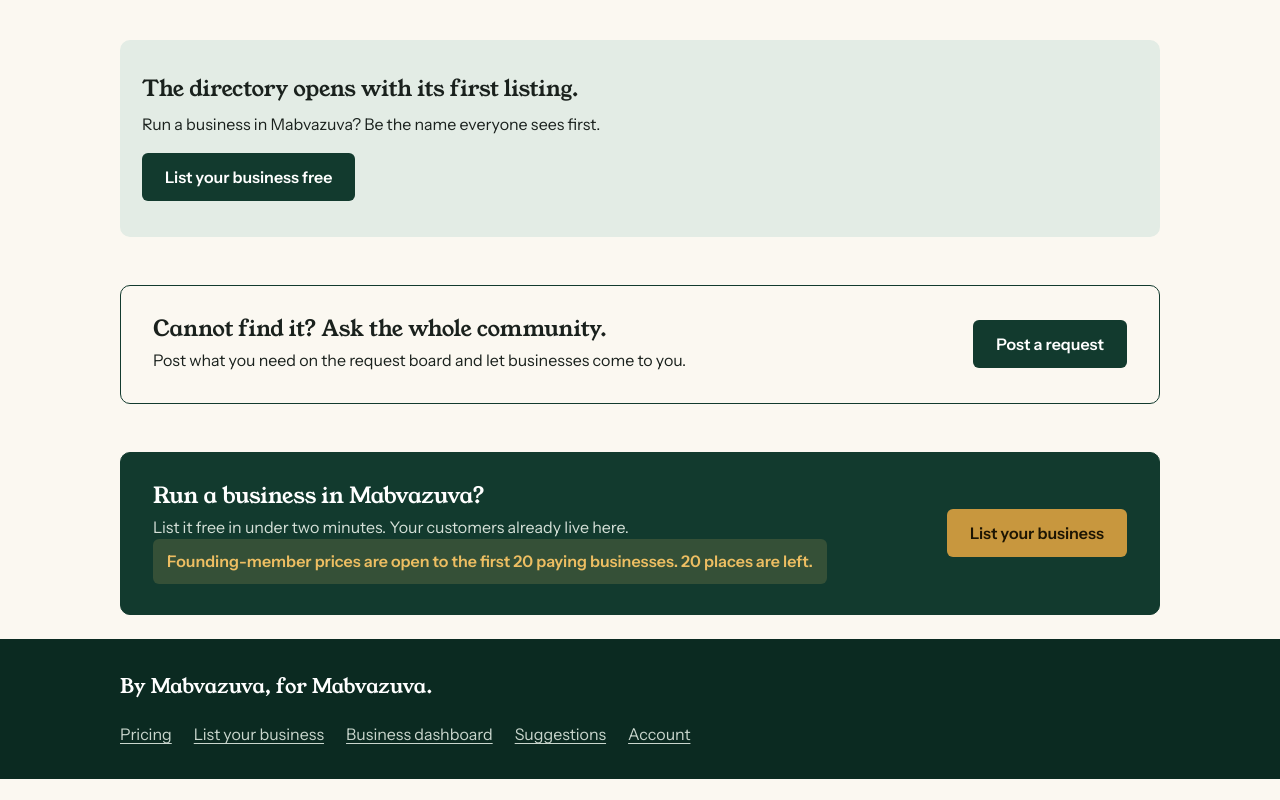
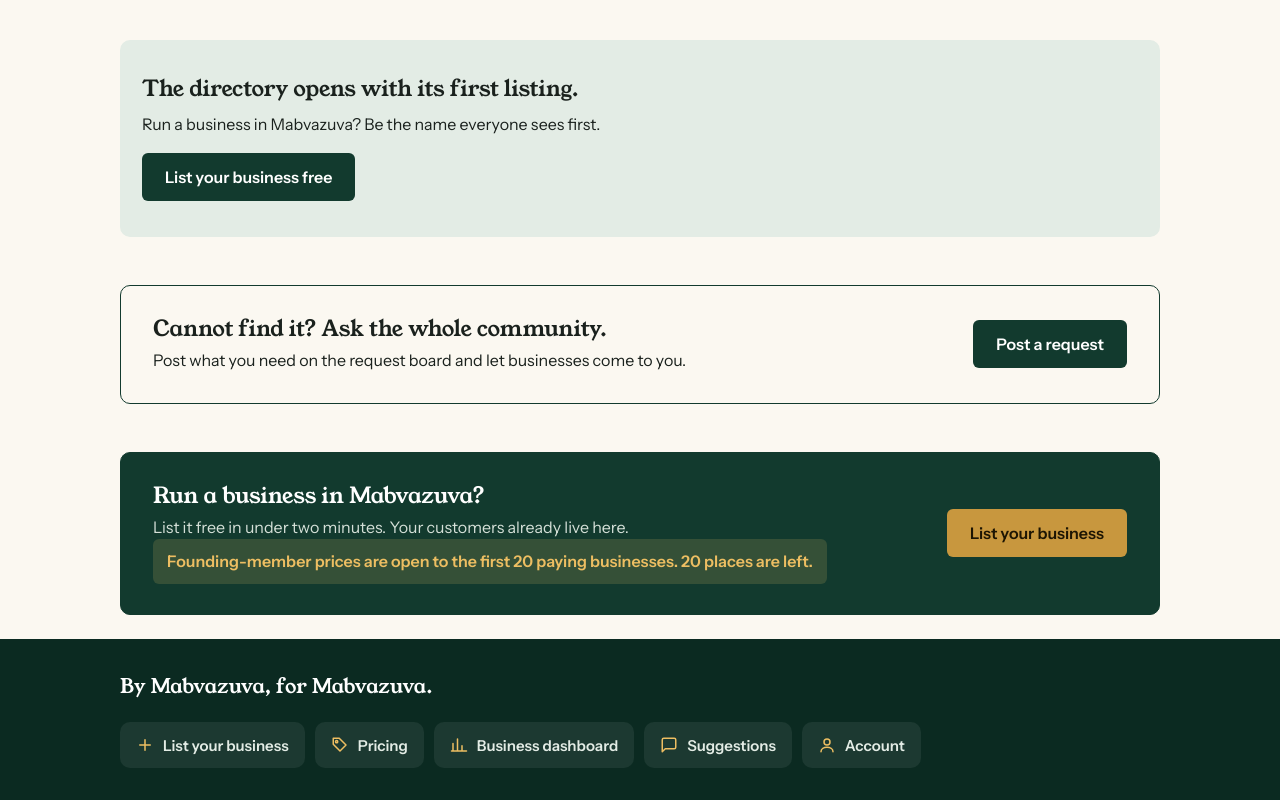
Before and after one commit to Tanya-alt-tech/Mabvazuva-Market, a plain HTML site: page index.html in a window 1280 px wide. Shown: the part 1131-1931 px from the top of the page. Before the commit the page ends 1910 px from the top, so only its background shows below. Drawn offline with nearby package versions, Linux system fonts and the light colour scheme; no server answers.

Commit message:
Add files via upload

```diff
--- a/index.html
+++ b/index.html
@@ -10,7 +10,7 @@
 <meta property="og:site_name" content="Vazuva">
 <meta property="og:title" content="Vazuva: every business in Mabvazuva">
 <meta property="og:description" content="From piano lessons to plumbing. Find one, tap once, chat on WhatsApp. Businesses list free.">
-<meta property="og:image" content="https://vazuva.com/share.jpg">
+<meta property="og:image" content="https://tanya-alt-tech.github.io/Mabvazuva-Market/share.jpg">
 <meta property="og:image:type" content="image/jpeg">
 <meta property="og:image:width" content="1200">
 <meta property="og:image:height" content="630">
@@ -56,13 +56,13 @@
 <footer class="foot">
   <div class="wrap foot-in">
     <p class="foot-line">By Mabvazuva, for Mabvazuva.</p>
-    <nav aria-label="Footer">
-      <a href="#/pricing">Pricing</a>
-      <a href="#/join">List your business</a>
-      <a href="#/dashboard">Business dashboard</a>
-      <a href="#/suggest">Suggestions</a>
-      <a href="#/account">Account</a>
-      <a href="#/admin" id="foot-admin" hidden>Admin</a>
+    <nav aria-label="Footer" class="foot-nav">
+      <a href="#/join"><svg aria-hidden="true" viewBox="0 0 24 24" fill="none" stroke-width="2" stroke-linecap="round" stroke-linejoin="round"><path d="M12 5v14M5 12h14"></path></svg>List your business</a>
+      <a href="#/pricing"><svg aria-hidden="true" viewBox="0 0 24 24" fill="none" stroke-width="2" stroke-linecap="round" stroke-linejoin="round"><path d="M20 12l-8 8-9-9V3h8z"></path><circle cx="7.5" cy="7.5" r="1.5"></circle></svg>Pricing</a>
+      <a href="#/dashboard"><svg aria-hidden="true" viewBox="0 0 24 24" fill="none" stroke-width="2" stroke-linecap="round" stroke-linejoin="round"><path d="M4 20V10M10 20V4M16 20v-7M22 20H2"></path></svg>Business dashboard</a>
+      <a href="#/suggest"><svg aria-hidden="true" viewBox="0 0 24 24" fill="none" stroke-width="2" stroke-linecap="round" stroke-linejoin="round"><path d="M21 15a2 2 0 0 1-2 2H7l-4 4V5a2 2 0 0 1 2-2h14a2 2 0 0 1 2 2z"></path></svg>Suggestions</a>
+      <a href="#/account"><svg aria-hidden="true" viewBox="0 0 24 24" fill="none" stroke-width="2" stroke-linecap="round" stroke-linejoin="round"><circle cx="12" cy="8" r="4"></circle><path d="M4 21c0-4 4-6 8-6s8 2 8 6"></path></svg>Account</a>
+      <a href="#/admin" id="foot-admin" hidden><svg aria-hidden="true" viewBox="0 0 24 24" fill="none" stroke-width="2" stroke-linecap="round" stroke-linejoin="round"><path d="M12 3l8 4v5c0 5-3.5 8-8 9-4.5-1-8-4-8-9V7z"></path></svg>Admin</a>
     </nav>
   </div>
 </footer>
--- a/styles.css
+++ b/styles.css
@@ -77,8 +77,11 @@ p { margin: 0 0 1em; }
 .foot { background: var(--green-deep); color: #c9d6cd; margin-top: 24px; }
 .foot-in { padding-top: 32px; padding-bottom: 32px; }
 .foot-line { font-family: var(--serif); font-size: 1.25rem; color: #fff; }
-.foot nav { display: flex; flex-wrap: wrap; gap: 8px 22px; }
-.foot a { color: #c9d6cd; }
+.foot-nav { display: flex; flex-wrap: wrap; gap: 10px; }
+.foot-nav a { display: inline-flex; align-items: center; gap: 9px; min-height: 46px; padding: 0 16px; background: rgba(255,255,255,.07); border-radius: 10px; color: #E3ECE5; font-weight: 600; font-size: .9375rem; text-decoration: none; transition: background .15s; }
+.foot-nav a:hover { background: rgba(255,255,255,.13); color: #fff; }
+.foot-nav a[hidden] { display: none; }
+.foot-nav svg { width: 18px; height: 18px; flex: none; stroke: var(--sun); }
 #toast { position: fixed; left: 50%; bottom: 84px; transform: translate(-50%, 20px); background: var(--ink); color: #fff; padding: 12px 18px; border-radius: 6px; max-width: min(92vw, 460px); opacity: 0; pointer-events: none; transition: opacity .2s, transform .2s; z-index: 60; font-size: .9375rem; }
 #toast.show { opacity: 1; transform: translate(-50%, 0); }
 
```
